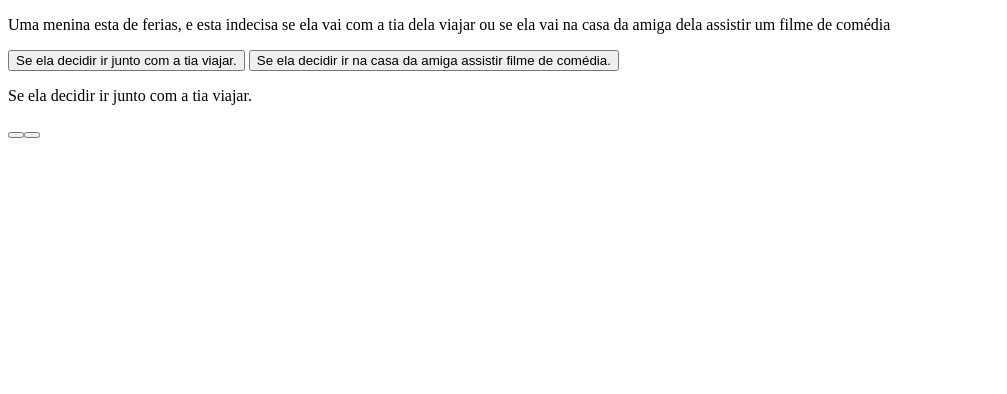
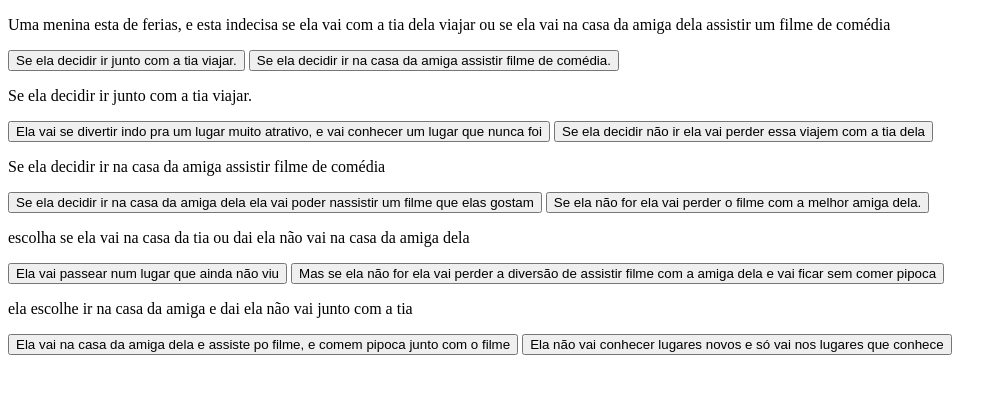
Before and after one commit to kauliczkowski/rpgkau, a plain HTML site: page index.html in a window 1280 px wide. Shown: the whole page, without its empty margins (0-1007 px from the left). Drawn offline with Linux system fonts and the light colour scheme.

Commit message:
adicao de codigo

```diff
--- a/index.html
+++ b/index.html
@@ -20,7 +20,25 @@
 
           <div class="passo ativo" id="passo-1">
           <p>Se ela decidir ir junto com a tia viajar.</p>
-          <button class="btn-proximo" data-proximo="3">
-          <button class="btn-proximo" data-proximo="4">
+          <button class="btn-proximo" data-proximo="3">Ela vai se divertir indo pra um lugar muito atrativo, e vai conhecer um lugar que nunca foi</button>
+          <button class="btn-proximo" data-proximo="4">Se ela decidir não ir ela vai perder essa viajem com a tia dela</button>
+
+
+         <div class="passo ativo" id="passo-2">
+         <p>Se ela decidir ir na casa da amiga assistir filme de comédia</p>
+         <button class="btn-proximo" data-proximo="5">Se ela decidir ir na casa da amiga dela ela vai poder nassistir um filme que elas gostam</button>
+         <button class="btn-proximo" data-proximo="6">Se ela não for ela vai perder o filme com a melhor amiga dela.</button>
+
+
+         <div class="passo-ativo" id="passo-3">
+         <p>escolha se ela vai na casa da tia ou dai ela não vai na casa da amiga dela</p>
+         <button class="btn-proximo" data-proximo="7">Ela vai passear num lugar que ainda não viu</button>
+         <button class="btn-proximo" data-proximo="8">Mas se ela não for ela vai perder a diversão de assistir filme com a amiga dela e vai ficar sem comer pipoca</button>
+
+
+         <div class="passo-ativo" id="passo-4">
+         <p>ela escolhe ir na casa da amiga e dai ela não vai junto com a tia</p>
+         <button class="passo-artivo" data-proximo="9">Ela vai na casa da amiga dela e assiste po filme, e comem pipoca junto com o filme</button>
+         <button class="passo-ativo" data-proximo="10">Ela não vai conhecer lugares novos e só vai nos lugares que conhece</button>
 </body>
 </html>
```
